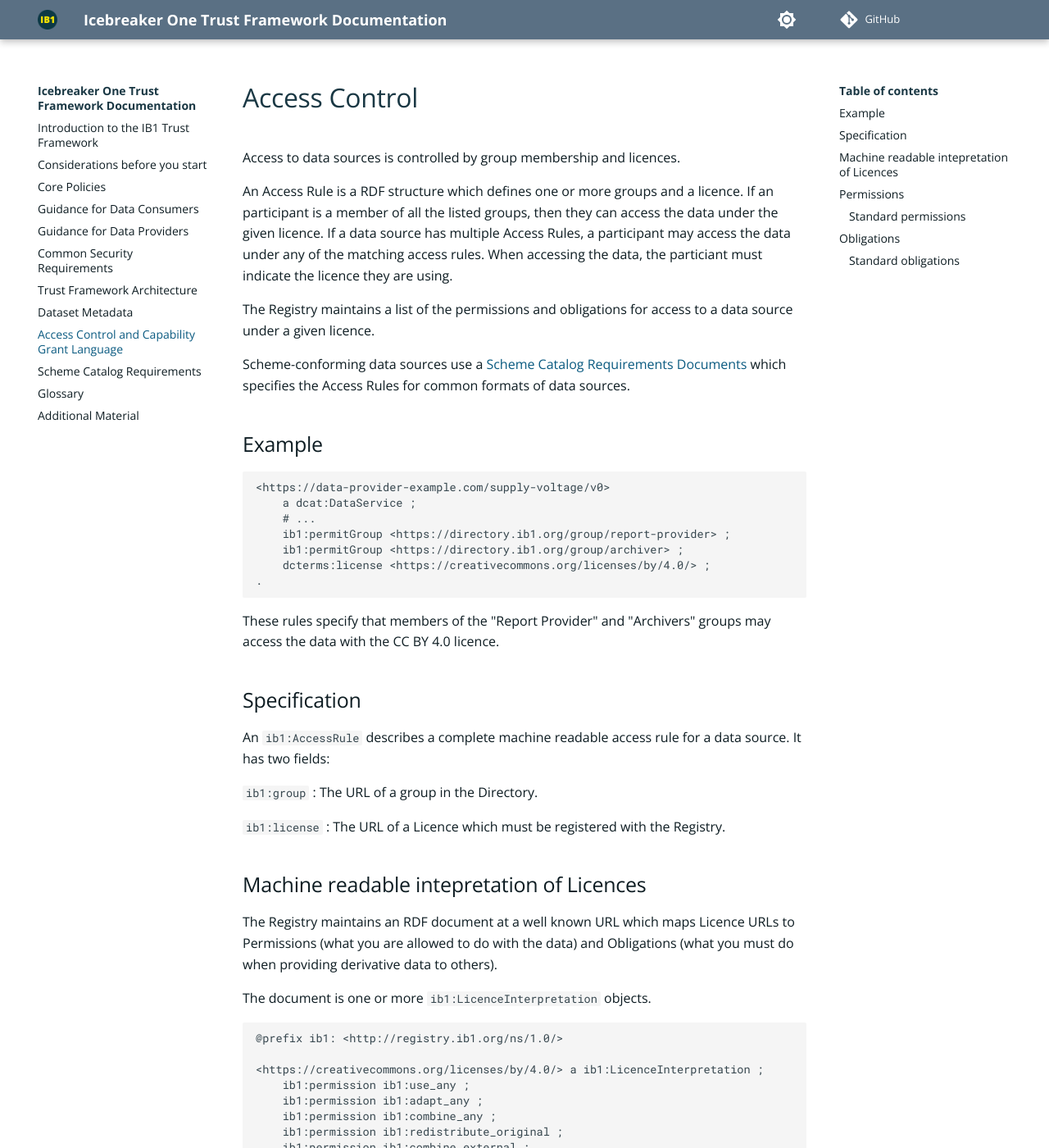
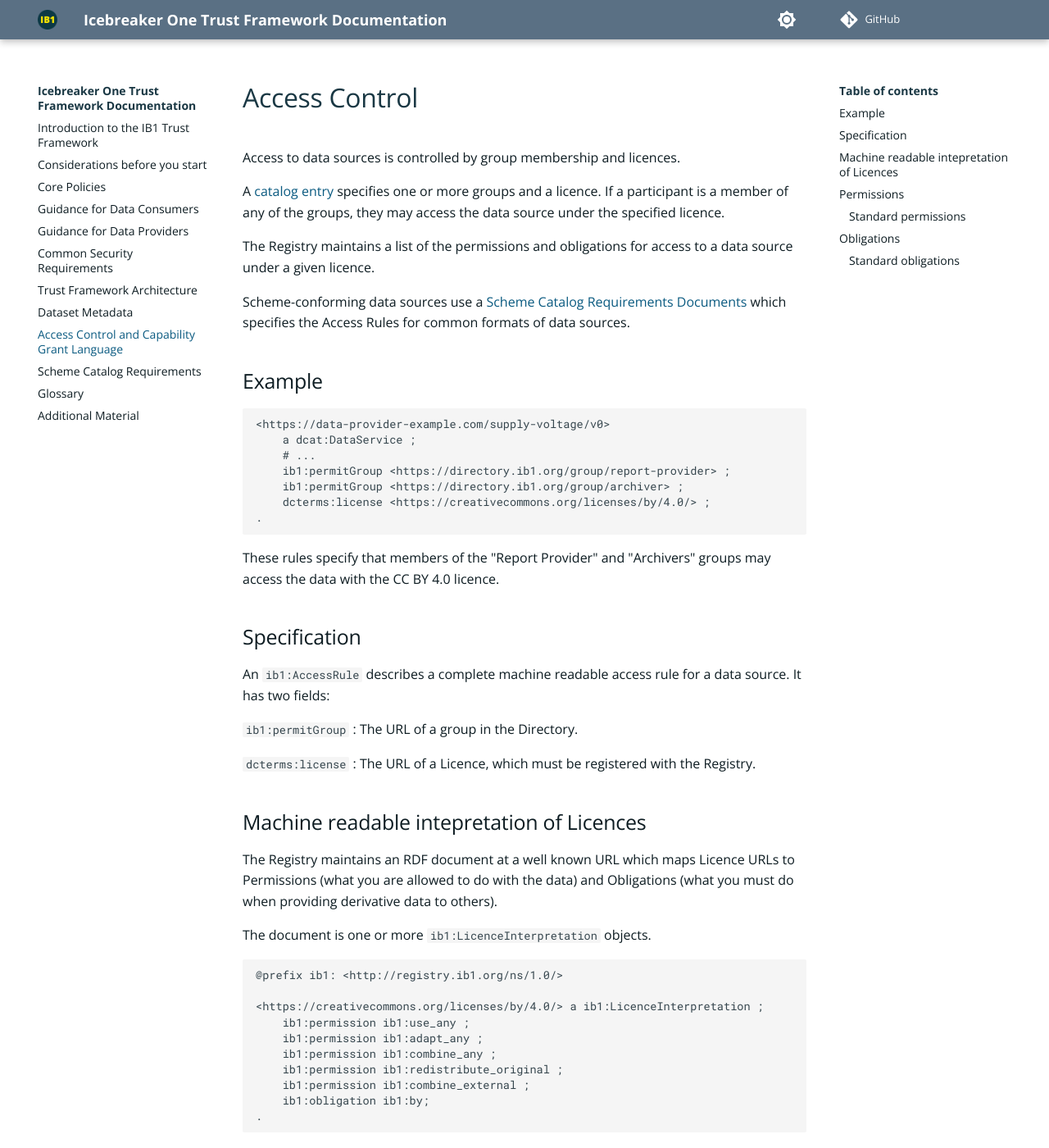
Before and after one commit to icebreakerone/ib1-technical-docs, an MkDocs documentation site: the page built from docs/access_control_specification.md, in a window 1280 px wide and 1400 px high. Shown: the whole window at 82% size. Built offline with MkDocs 1.6.1 and Material for MkDocs 9.7.7, drawn with Linux system fonts in a browser that asks for light colours; plug-ins that fetch from the network failed and are left out; comment, search, counter and statistics services are not loaded; the version menu is left out.

Commit message:
docs/access_control_specification.md updated from https://stackedit.net/

```diff
--- a/docs/access_control_specification.md
+++ b/docs/access_control_specification.md
@@ -2,7 +2,7 @@
 
 Access to data sources is controlled by group membership and licences.
 
-An Access Rule is a RDF structure which defines one or more groups and a licence. If an participant is a member of all the listed groups, then they can access the data under the given licence. If a data source has multiple Access Rules, a participant may access the data under any of the matching access rules. When accessing the data, the particiant must indicate the licence they are using.
+A [catalog entry](metadata.md) specifies one or more groups and a licence. If a participant is a member of any of the groups, they may access the data source under the specified licence.
 
 The Registry maintains a list of the permissions and obligations for access to a data source under a given licence.
 
@@ -26,11 +26,11 @@
 
 An `ib1:AccessRule` describes a complete machine readable access rule for a data source. It has two fields:
 
-`ib1:group`
+`ib1:permitGroup`
 : The URL of a group in the Directory.
 
-`ib1:license`
-: The URL of a Licence which must be registered with the Registry.
+`dcterms:license`
+: The URL of a Licence, which must be registered with the Registry.
 
 
 ## Machine readable intepretation of Licences
```
Also changed, not shown: other parts of docs/access_control_specification.md (+4 -4 lines).
